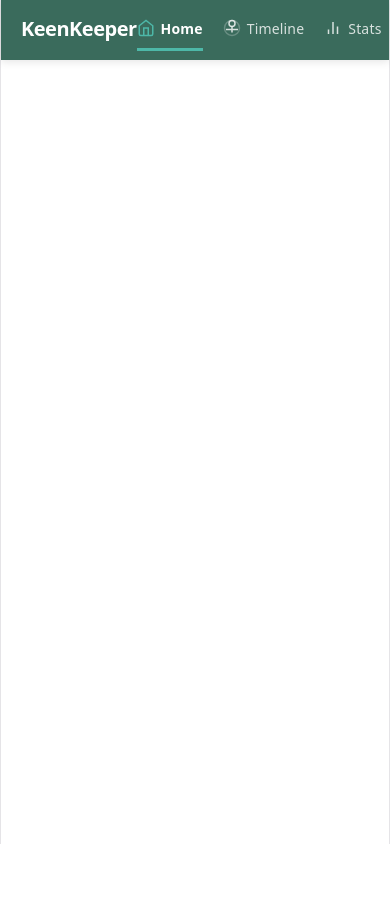
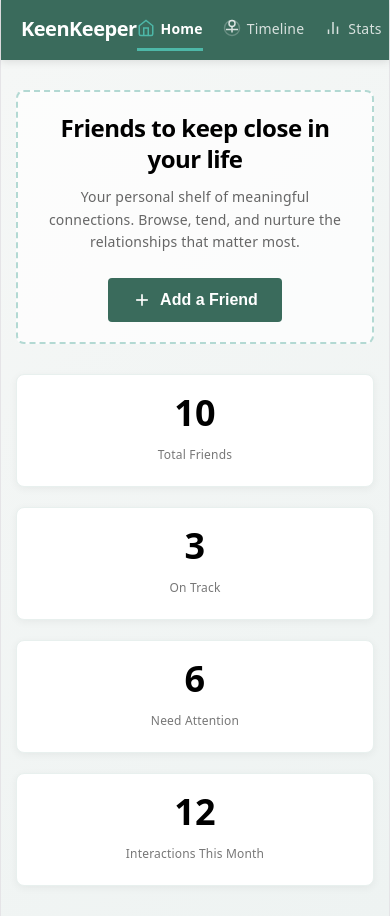
Before and after one commit to Faruque23/B13-Assignment-07, a React (Vite) app: page / in a window 390 px wide. Before the commit the page ends 844 px from the top, so only its background shows below. Built offline with nearby package versions, Linux system fonts and the light colour scheme.

Commit message:
Banner Desgin Complete

```diff
--- a/src/App.jsx
+++ b/src/App.jsx
@@ -1,15 +1,20 @@
 import { useState } from 'react'
 import Navbar from './components/Navbar'
+import Banner from './components/Banner'
 import './App.css'
 
 function App() {
   const [activePage, setActivePage] = useState('Home')
 
+  const handleAddFriend = () => {
+    alert('Add Friend button clicked!')
+  }
+
   return (
     <>
       <Navbar activePage={activePage} onNavClick={setActivePage} />
       <main>
-        {/* Page content will go here */}
+        {activePage === 'Home' && <Banner onAddFriend={handleAddFriend} />}
       </main>
     </>
   )
--- /dev/null
+++ b/src/components/Banner.jsx
@@ -0,0 +1,49 @@
+import '../styles/Banner.css';
+
+const PlusIcon = () => (
+  <svg width="20" height="20" viewBox="0 0 24 24" fill="none" stroke="currentColor" strokeWidth="2">
+    <line x1="12" y1="5" x2="12" y2="19"></line>
+    <line x1="5" y1="12" x2="19" y2="12"></line>
+  </svg>
+);
+
+const Banner = ({ onAddFriend }) => {
+  return (
+    <section className="banner">
+      <div className="banner-content">
+        <h1 className="banner-title">Friends to keep close in your life</h1>
+        <p className="banner-subtitle">
+          Your personal shelf of meaningful connections. Browse, tend, and nurture the relationships that matter most.
+        </p>
+        <button className="add-friend-button" onClick={onAddFriend}>
+          <span className="button-icon">
+            <PlusIcon />
+          </span>
+          Add a Friend
+        </button>
+      </div>
+
+      {/* Summary Cards */}
+      <div className="summary-cards">
+        <div className="summary-card">
+          <div className="card-number">10</div>
+          <div className="card-label">Total Friends</div>
+        </div>
+        <div className="summary-card">
+          <div className="card-number">3</div>
+          <div className="card-label">On Track</div>
+        </div>
+        <div className="summary-card">
+          <div className="card-number">6</div>
+          <div className="card-label">Need Attention</div>
+        </div>
+        <div className="summary-card">
+          <div className="card-number">12</div>
+          <div className="card-label">Interactions This Month</div>
+        </div>
+      </div>
+    </section>
+  );
+};
+
+export default Banner;
--- /dev/null
+++ b/src/styles/Banner.css
@@ -0,0 +1,163 @@
+/* Banner Section Styles */
+.banner {
+  padding: 60px 40px;
+  background: linear-gradient(135deg, #f5f7f6 0%, #eef3f2 100%);
+  text-align: center;
+}
+
+.banner-content {
+  max-width: 900px;
+  margin: 0 auto 60px;
+  padding: 40px;
+  border: 2px dashed #b3d9d3;
+  border-radius: 8px;
+  background: rgba(255, 255, 255, 0.7);
+}
+
+.banner-title {
+  font-size: 42px;
+  font-weight: 700;
+  color: #000;
+  margin: 0 0 16px 0;
+  line-height: 1.3;
+  letter-spacing: -0.5px;
+}
+
+.banner-subtitle {
+  font-size: 16px;
+  color: #666;
+  margin: 0 0 32px 0;
+  line-height: 1.6;
+  max-width: 700px;
+  margin-left: auto;
+  margin-right: auto;
+}
+
+.add-friend-button {
+  display: inline-flex;
+  align-items: center;
+  gap: 8px;
+  padding: 12px 24px;
+  background-color: #3a6b5c;
+  color: #fff;
+  border: none;
+  border-radius: 4px;
+  font-size: 16px;
+  font-weight: 600;
+  cursor: pointer;
+  transition: all 0.3s ease;
+}
+
+.add-friend-button:hover {
+  background-color: #2f5a4c;
+  transform: translateY(-2px);
+  box-shadow: 0 4px 12px rgba(58, 107, 92, 0.3);
+}
+
+.add-friend-button:active {
+  transform: translateY(0);
+}
+
+.button-icon {
+  display: flex;
+  align-items: center;
+  justify-content: center;
+  width: 20px;
+  height: 20px;
+}
+
+/* Summary Cards */
+.summary-cards {
+  display: grid;
+  grid-template-columns: repeat(auto-fit, minmax(200px, 1fr));
+  gap: 30px;
+  max-width: 1000px;
+  margin: 0 auto;
+}
+
+.summary-card {
+  padding: 30px;
+  background: #fff;
+  border-radius: 8px;
+  box-shadow: 0 2px 8px rgba(0, 0, 0, 0.05);
+  border: 1px solid #e8f0ee;
+  transition: all 0.3s ease;
+}
+
+.summary-card:hover {
+  box-shadow: 0 4px 16px rgba(0, 0, 0, 0.08);
+  transform: translateY(-2px);
+}
+
+.card-number {
+  font-size: 48px;
+  font-weight: 700;
+  color: #000;
+  margin-bottom: 12px;
+  line-height: 1;
+}
+
+.card-label {
+  font-size: 14px;
+  color: #777;
+  font-weight: 500;
+  text-transform: capitalize;
+}
+
+/* Responsive Design */
+@media (max-width: 768px) {
+  .banner {
+    padding: 40px 20px;
+  }
+
+  .banner-content {
+    padding: 30px 20px;
+    margin-bottom: 40px;
+  }
+
+  .banner-title {
+    font-size: 32px;
+    margin-bottom: 12px;
+  }
+
+  .banner-subtitle {
+    font-size: 14px;
+    margin-bottom: 24px;
+  }
+
+  .summary-cards {
+    grid-template-columns: repeat(2, 1fr);
+    gap: 20px;
+  }
+
+  .summary-card {
+    padding: 20px;
+  }
+
+  .card-number {
+    font-size: 36px;
+  }
+
+  .card-label {
+    font-size: 12px;
+  }
+}
+
+@media (max-width: 480px) {
+  .banner {
+    padding: 30px 15px;
+  }
+
+  .banner-content {
+    padding: 20px;
+    margin-bottom: 30px;
+  }
+
+  .banner-title {
+    font-size: 24px;
+  }
+
+  .summary-cards {
+    grid-template-columns: 1fr;
+  }
+}
```
